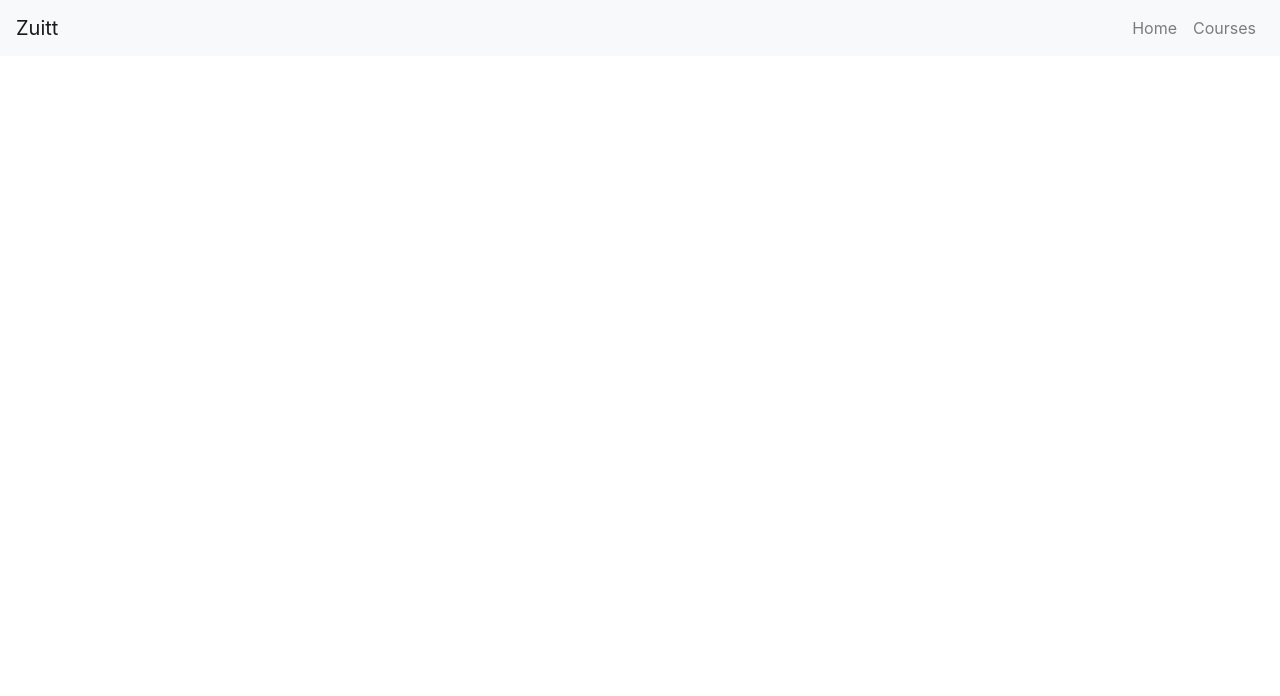
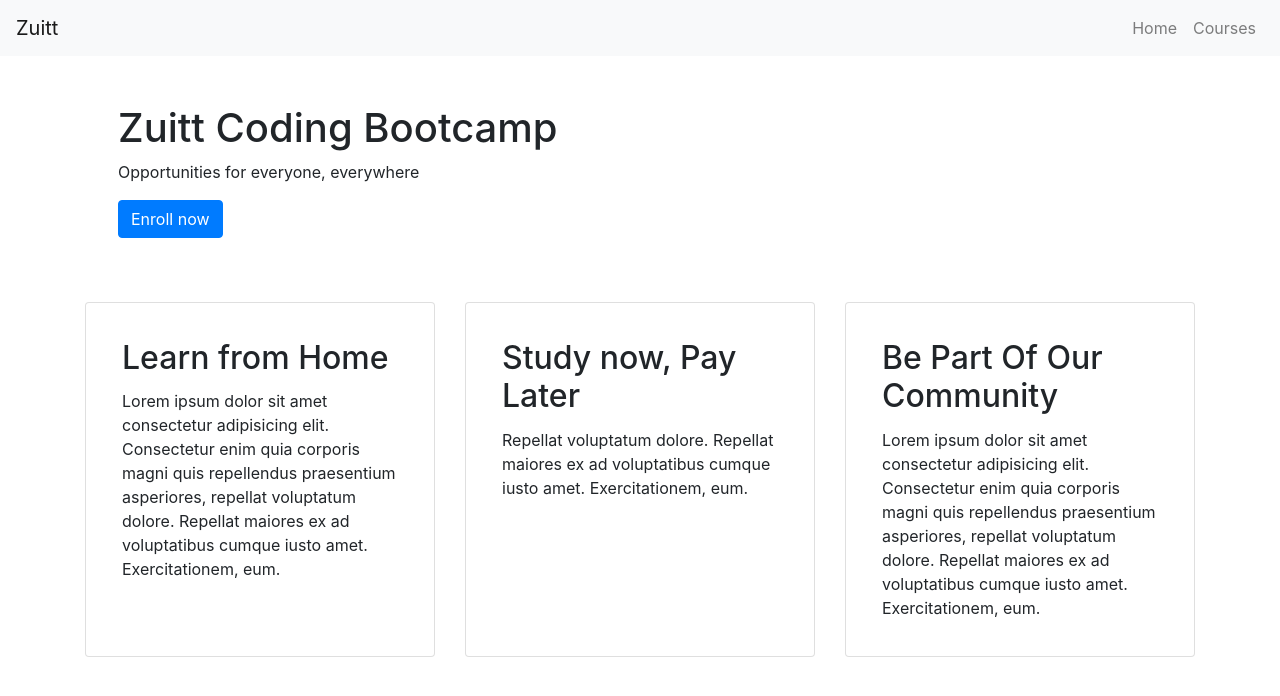
Before and after one commit to MineralWater321/s45-50, a React (Create React App) app: page / in a window 1280 px wide. Shown: the top 696 px of the page. Built offline with nearby package versions, Linux system fonts and the light colour scheme.

Commit message:
Add Banner and Highlights

```diff
--- a/src/App.css
+++ b/src/App.css
@@ -1,38 +1,9 @@
-.App {
-  text-align: center;
+*{
+  margin: 0;
+  padding: 0;
+  box-sizing: border-box;
 }
 
-.App-logo {
-  height: 40vmin;
-  pointer-events: none;
+.cardHighlight {
+  min-height: 100%;
 }
-
-@media (prefers-reduced-motion: no-preference) {
-  .App-logo {
-    animation: App-logo-spin infinite 20s linear;
-  }
-}
-
-.App-header {
-  background-color: #282c34;
-  min-height: 100vh;
-  display: flex;
-  flex-direction: column;
-  align-items: center;
-  justify-content: center;
-  font-size: calc(10px + 2vmin);
-  color: white;
-}
-
-.App-link {
-  color: #61dafb;
-}
-
-@keyframes App-logo-spin {
-  from {
-    transform: rotate(0deg);
-  }
-  to {
-    transform: rotate(360deg);
-  }
-}
--- a/src/App.js
+++ b/src/App.js
@@ -1,10 +1,19 @@
-
+import { Fragment } from 'react';
+import { Container } from 'react-bootstrap';
 import AppNavbar from './components/AppNavbar';
+import Banner from './components/Banner'
+import Highlights from './components/Highlights';
 import './App.css';
 
 function App() {
   return (
-    <AppNavbar />
+    <Fragment>
+      <AppNavbar />
+      <Container>
+        <Banner />
+        <Highlights />
+      </Container>
+    </Fragment>
   );
 }
 
--- /dev/null
+++ b/src/components/Banner.js
@@ -0,0 +1,19 @@
+// import Button from 'react-bootstrap/Button';
+// //Bootstrap grid system components
+// import Row from 'react-bootstrap/Row';
+// import Column from 'react-bootstrap/Column';
+// import { Row } from 'react-bootstrap';
+// import { Column } from 'react-bootstrap'
+import { Button, Row, Col} from 'react-bootstrap';
+
+export default function Banner(){
+    return(
+        <Row>
+            <Col className="p-5">
+                 <h1>Zuitt Coding Bootcamp</h1>
+                 <p>Opportunities for everyone, everywhere</p>
+                 <Button variant="primary">Enroll now</Button>
+            </Col>
+        </Row>
+    )
+}
--- /dev/null
+++ b/src/components/Highlights.js
@@ -0,0 +1,44 @@
+import { Row, Col, Card} from 'react-bootstrap';
+
+export default function Highlights(){
+    return(
+        <Row className="mt-3 mb-3">
+            <Col xs={12} md={4}>
+                <Card className="cardHighlight p-3">
+                  <Card.Body>
+                    <Card.Title>
+                      <h2>Learn from Home</h2>
+                    </Card.Title>
+                    <Card.Text>
+                      Lorem ipsum dolor sit amet consectetur adipisicing elit. Consectetur enim quia corporis magni quis repellendus praesentium asperiores, repellat voluptatum dolore. Repellat maiores ex ad voluptatibus cumque iusto amet. Exercitationem, eum.
+                    </Card.Text>
+                  </Card.Body>
+                </Card>
+            </Col>
+            <Col xs={12} md={4}>
+                <Card className="cardHighlight p-3">
+                  <Card.Body>
+                    <Card.Title>
+                      <h2>Study now, Pay Later</h2>
+                    </Card.Title>
+                    <Card.Text>
+                    Repellat voluptatum dolore. Repellat maiores ex ad voluptatibus cumque iusto amet. Exercitationem, eum.
+                    </Card.Text>
+                  </Card.Body>
+                </Card>
+            </Col>
+            <Col xs={12} md={4}>
+                <Card className="cardHighlight p-3">
+                  <Card.Body>
+                    <Card.Title>
+                      <h2>Be Part Of Our Community</h2>
+                    </Card.Title>
+                    <Card.Text>
+                    Lorem ipsum dolor sit amet consectetur adipisicing elit. Consectetur enim quia corporis magni quis repellendus praesentium asperiores, repellat voluptatum dolore. Repellat maiores ex ad voluptatibus cumque iusto amet. Exercitationem, eum.
+                    </Card.Text>
+                  </Card.Body>
+                </Card>
+            </Col>
+        </Row>
+    )
+}
```
